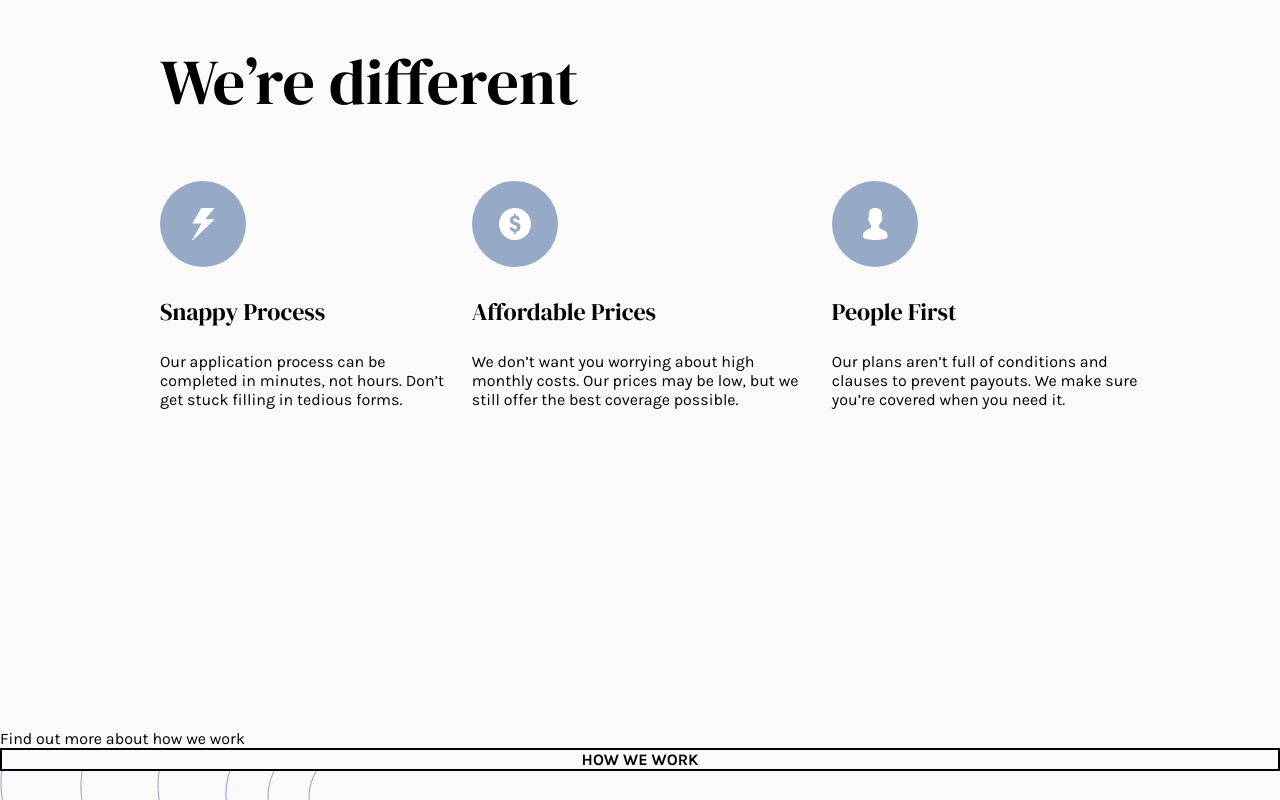
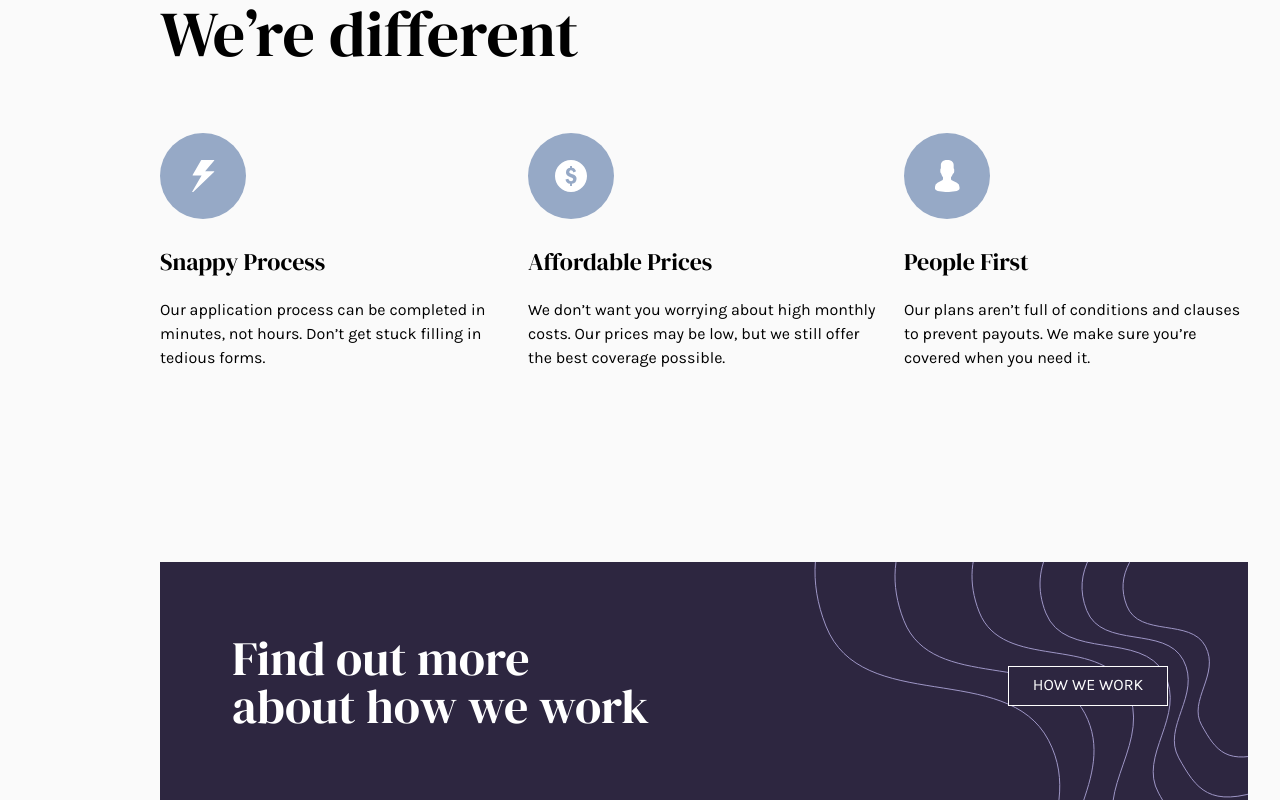
Before and after one commit to melodymastache/Insure-Landing-Page, a React (Create React App) app: page / in a window 1280 px wide. Shown: the part 940-1740 px from the top of the page. Built offline with nearby package versions, Linux system fonts and the light colour scheme.

Commit message:
aag and hww complete, still not overlapped

```diff
--- a/src/App.css
+++ b/src/App.css
@@ -90,6 +90,11 @@
   background-repeat: no-repeat;
 }
 
+#wavy-left-bg {
+  margin-top: -23em;
+  margin-left: -10em;
+}
+
 .line-decoration {
   width: 10em;
   height: 0em;
@@ -135,17 +140,10 @@
 }
 
 /* AT A GLANCE COMPONENT */
-#wavy-left-bg {
-  margin-top: -23em;
-  margin-left: -10em;
-}
-
 .at-a-glance {
   display: flex;
   flex-flow: column wrap;
-  padding: 10em 2em 0em 0em;
-  margin: 5em 6em 20em 10em;
-
+  margin: 12em 10em;
 }
 
 .subtitle {
@@ -158,11 +156,53 @@
 }
 
 #middle-item {
-  padding: 0em 1em;
+  padding: 0em 1.5em;
+  width: 25em;
 }
 
 .feature-item {
   margin-top: 3.5em;
+  line-height: 1.5em;
+  width: 21.5em;
+}
+
+/* HOW WE WORK COMPONENT */
+.how-we-work {
+  display: flex;
+  background-color: hsl(256, 26%, 20%);
+  margin: 10em;
+  width: 68em;
+  height: 15.5em;
+  background-image: url(./images/bg-pattern-how-we-work-desktop.svg);
+  background-repeat: no-repeat;
+  background-position: right;
+  color: white;
+}
+
+.how-we-work h2 {
+  font-size: 3em;
+  background-color: hsl(256, 26%, 20%);
+  flex-flow: column wrap;
+  line-height: 1em;
+  margin: 1.5em;
+  width: 12em;
+  padding-right: 3.1em;
+}
+
+#hww-button {
+  text-align: center;
+  padding: .5em 0em;
+  margin: 6.5em 0em 6.5em 8em;
+  width: 10em;
+  height: 2.5em;
+  background-color: hsl(256, 26%, 20%);
+  font-weight: 400;
+  border: 1px solid white;
+}
+
+#hww-button:hover {
+  background-color: white;
+  color: hsl(256, 26%, 20%);
 }
 
 /* FOOTER  COMPONENT */
--- a/src/components/HowWeWork.js
+++ b/src/components/HowWeWork.js
@@ -1,14 +1,12 @@
 import React from 'react';
 import '../App.css';
-import bgPattern from '../images/bg-pattern-how-we-work-desktop.svg';
 
 class HowWeWork extends React.Component {
     render() {
         return (
             <div class="how-we-work">
-                <p>Find out more about how we work</p>
-                <div class="button">How we work</div>
-                <img src={bgPattern} alt="bg-pattern" id="bg-hww" />
+                <h2 class="title">Find out more about how we work</h2>
+                <div class="button" id="hww-button">How we work</div>
             </div>
         )
     }
```
